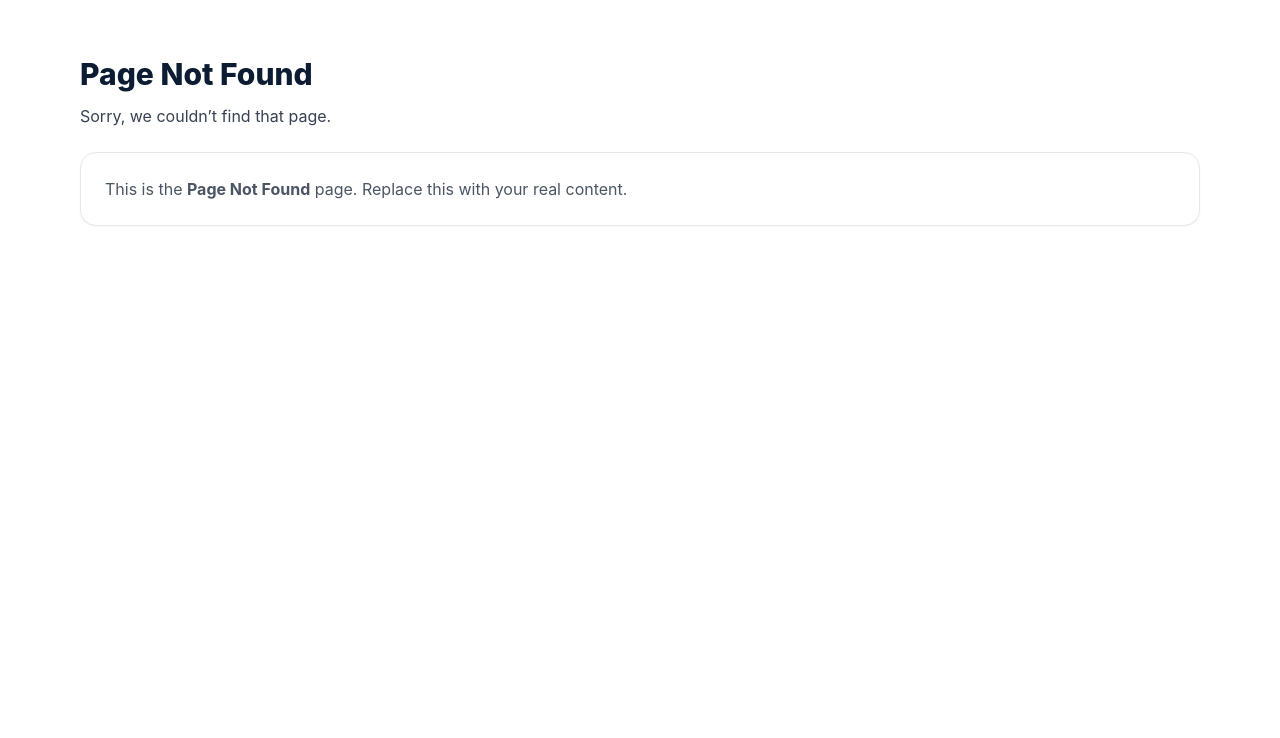
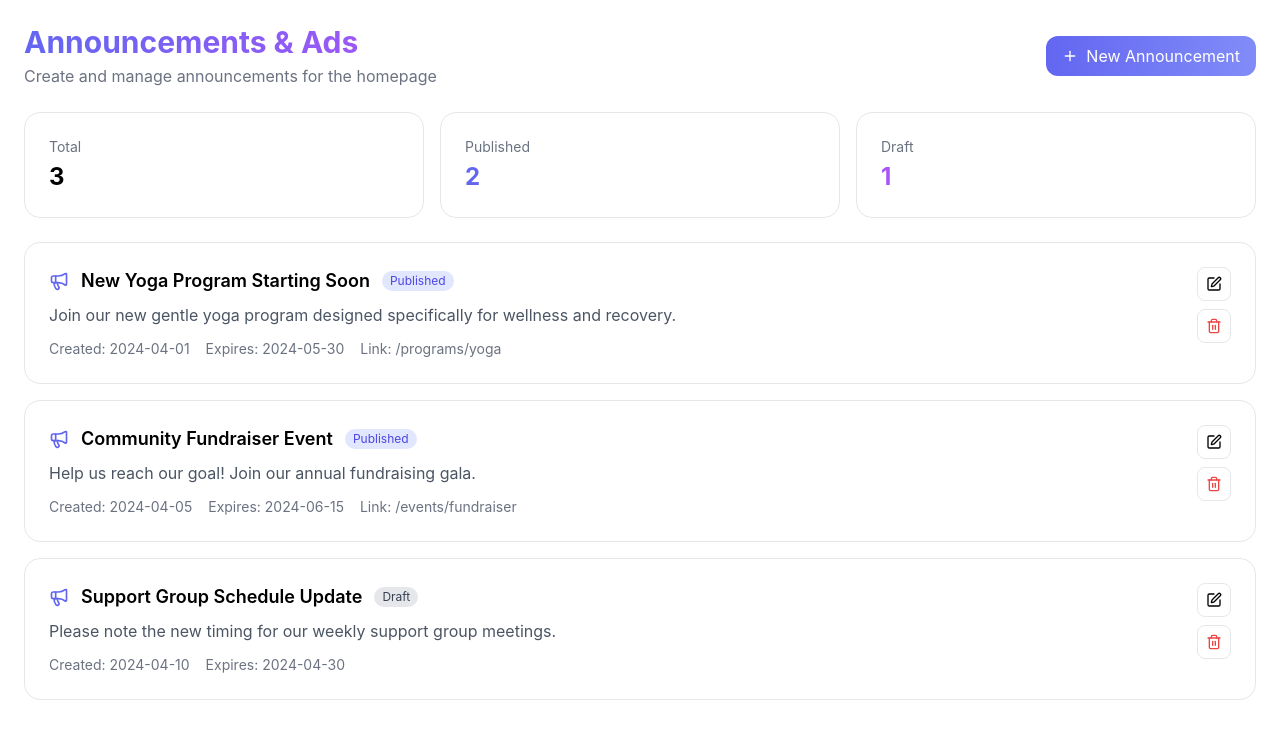
Before and after one commit to Aman-1603/HopeSpring, a React (Create React App) app in the folder hope_spring/: page /admin/announcements in a window 1280 px wide. Before the commit this address had no page. Shown: the top 738 px of the page. Built offline with nearby package versions, Linux system fonts and the light colour scheme.

Commit message:
Announcements page added.

```diff
--- /dev/null
+++ b/hope_spring/src/AdminSection/Announcements.jsx
@@ -0,0 +1,267 @@
+import { useState } from "react";
+import { Megaphone, Plus, Edit, Trash2, Image as ImageIcon } from "lucide-react";
+
+// Mock announcements
+const mockAnnouncements = [
+  {
+    id: 1,
+    title: "New Yoga Program Starting Soon",
+    description:
+      "Join our new gentle yoga program designed specifically for wellness and recovery.",
+    image: null,
+    link: "/programs/yoga",
+    expiryDate: "2024-05-30",
+    published: true,
+    createdDate: "2024-04-01",
+  },
+  {
+    id: 2,
+    title: "Community Fundraiser Event",
+    description: "Help us reach our goal! Join our annual fundraising gala.",
+    image: null,
+    link: "/events/fundraiser",
+    expiryDate: "2024-06-15",
+    published: true,
+    createdDate: "2024-04-05",
+  },
+  {
+    id: 3,
+    title: "Support Group Schedule Update",
+    description:
+      "Please note the new timing for our weekly support group meetings.",
+    image: null,
+    link: null,
+    expiryDate: "2024-04-30",
+    published: false,
+    createdDate: "2024-04-10",
+  },
+];
+
+const Announcements = () => {
+  const [announcements, setAnnouncements] = useState(mockAnnouncements);
+  const [showForm, setShowForm] = useState(false);
+
+  const [form, setForm] = useState({
+    title: "",
+    description: "",
+    link: "",
+    expiryDate: "",
+    published: true,
+  });
+
+  const activeAnnouncements = announcements.filter((a) => a.published).length;
+
+  const handleCreate = () => {
+    if (!form.title || !form.description) {
+      alert("Title and description are required");
+      return;
+    }
+
+    const newAnnouncement = {
+      id: announcements.length + 1,
+      title: form.title,
+      description: form.description,
+      image: null,
+      link: form.link || null,
+      expiryDate: form.expiryDate || "",
+      published: form.published,
+      createdDate: new Date().toISOString().slice(0, 10),
+    };
+
+    setAnnouncements((prev) => [newAnnouncement, ...prev]);
+    setShowForm(false);
+    setForm({
+      title: "",
+      description: "",
+      link: "",
+      expiryDate: "",
+      published: true,
+    });
+  };
+
+  const handleDelete = (id) => {
+    setAnnouncements((prev) => prev.filter((a) => a.id !== id));
+  };
+
+  return (
+    <div className="space-y-6 p-6">
+      {/* Header */}
+      <div className="flex flex-col sm:flex-row justify-between items-start sm:items-center gap-4">
+        <div>
+          <h1 className="text-3xl font-bold bg-gradient-to-r from-indigo-500 to-purple-500 bg-clip-text text-transparent">
+            Announcements & Ads
+          </h1>
+          <p className="text-gray-500 mt-1">
+            Create and manage announcements for the homepage
+          </p>
+        </div>
+        <button
+          onClick={() => setShowForm((prev) => !prev)}
+          className="flex items-center gap-2 px-4 py-2 rounded-xl bg-gradient-to-r from-indigo-500 to-indigo-400 text-white hover:opacity-90 transition-all"
+        >
+          <Plus className="w-4 h-4" />
+          New Announcement
+        </button>
+      </div>
+
+      {/* Stats */}
+      <div className="grid grid-cols-2 lg:grid-cols-3 gap-4">
+        <div className="rounded-2xl border p-6">
+          <p className="text-sm text-gray-500">Total</p>
+          <h3 className="text-2xl font-bold mt-1">{announcements.length}</h3>
+        </div>
+        <div className="rounded-2xl border p-6">
+          <p className="text-sm text-gray-500">Published</p>
+          <h3 className="text-2xl font-bold text-indigo-500 mt-1">
+            {activeAnnouncements}
+          </h3>
+        </div>
+        <div className="rounded-2xl border p-6">
+          <p className="text-sm text-gray-500">Draft</p>
+          <h3 className="text-2xl font-bold text-purple-500 mt-1">
+            {announcements.length - activeAnnouncements}
+          </h3>
+        </div>
+      </div>
+
+      {/* Create Form */}
+      {showForm && (
+        <div className="rounded-2xl border p-6 space-y-4">
+          <h2 className="text-xl font-semibold">Create New Announcement</h2>
+
+          <div>
+            <label className="text-sm font-medium block mb-1">Title</label>
+            <input
+              type="text"
+              placeholder="Enter title..."
+              value={form.title}
+              onChange={(e) => setForm((f) => ({ ...f, title: e.target.value }))}
+              className="w-full border rounded-xl px-3 py-2 focus:outline-none focus:ring focus:ring-indigo-300"
+            />
+          </div>
+
+          <div>
+            <label className="text-sm font-medium block mb-1">Description</label>
+            <textarea
+              placeholder="Enter description..."
+              value={form.description}
+              onChange={(e) =>
+                setForm((f) => ({ ...f, description: e.target.value }))
+              }
+              className="w-full border rounded-xl px-3 py-2 min-h-[100px] focus:outline-none focus:ring focus:ring-indigo-300"
+            />
+          </div>
+
+          <div className="grid grid-cols-1 sm:grid-cols-2 gap-4">
+            <div>
+              <label className="text-sm font-medium block mb-1">
+                Link (optional)
+              </label>
+              <input
+                type="text"
+                placeholder="/programs/..."
+                value={form.link}
+                onChange={(e) => setForm((f) => ({ ...f, link: e.target.value }))}
+                className="w-full border rounded-xl px-3 py-2 focus:outline-none focus:ring focus:ring-indigo-300"
+              />
+            </div>
+            <div>
+              <label className="text-sm font-medium block mb-1">
+                Expiry Date
+              </label>
+              <input
+                type="date"
+                value={form.expiryDate}
+                onChange={(e) =>
+                  setForm((f) => ({ ...f, expiryDate: e.target.value }))
+                }
+                className="w-full border rounded-xl px-3 py-2 focus:outline-none focus:ring focus:ring-indigo-300"
+              />
+            </div>
+          </div>
+
+          <button
+            className="flex items-center gap-2 border px-4 py-2 rounded-xl hover:bg-gray-50 transition-all"
+          >
+            <ImageIcon className="w-4 h-4" />
+            Upload Image
+          </button>
+
+          <div className="flex items-center justify-between pt-4">
+            <label className="flex items-center gap-2 text-sm">
+              <input
+                type="checkbox"
+                checked={form.published}
+                onChange={(e) =>
+                  setForm((f) => ({ ...f, published: e.target.checked }))
+                }
+              />
+              Publish immediately
+            </label>
+            <div className="flex gap-2">
+              <button
+                onClick={() => setShowForm(false)}
+                className="border rounded-xl px-4 py-2 hover:bg-gray-50 transition-all"
+              >
+                Cancel
+              </button>
+              <button
+                onClick={handleCreate}
+                className="rounded-xl bg-gradient-to-r from-indigo-500 to-indigo-400 text-white px-4 py-2 hover:opacity-90"
+              >
+                Create Announcement
+              </button>
+            </div>
+          </div>
+        </div>
+      )}
+
+      {/* Announcements List */}
+      <div className="space-y-4">
+        {announcements.map((a) => (
+          <div
+            key={a.id}
+            className="rounded-2xl border p-6 hover:shadow-md transition-all"
+          >
+            <div className="flex flex-col sm:flex-row justify-between gap-4">
+              <div className="flex-1">
+                <div className="flex items-center gap-3 mb-2">
+                  <Megaphone className="w-5 h-5 text-indigo-500" />
+                  <h3 className="text-lg font-semibold">{a.title}</h3>
+                  <span
+                    className={`px-2 py-0.5 text-xs rounded-full ${
+                      a.published
+                        ? "bg-indigo-100 text-indigo-600"
+                        : "bg-gray-200 text-gray-700"
+                    }`}
+                  >
+                    {a.published ? "Published" : "Draft"}
+                  </span>
+                </div>
+                <p className="text-gray-600 mb-3">{a.description}</p>
+                <div className="flex flex-wrap gap-4 text-sm text-gray-500">
+                  <span>Created: {a.createdDate}</span>
+                  <span>Expires: {a.expiryDate}</span>
+                  {a.link && <span>Link: {a.link}</span>}
+                </div>
+              </div>
+              <div className="flex sm:flex-col gap-2">
+                <button className="border rounded-lg p-2 hover:bg-gray-50">
+                  <Edit className="w-4 h-4" />
+                </button>
+                <button
+                  onClick={() => handleDelete(a.id)}
+                  className="border rounded-lg p-2 text-red-500 hover:bg-red-50"
+                >
+                  <Trash2 className="w-4 h-4" />
+                </button>
+              </div>
+            </div>
+          </div>
+        ))}
+      </div>
+    </div>
+  );
+};
+
+export default Announcements;
--- a/hope_spring/src/App.js
+++ b/hope_spring/src/App.js
@@ -48,6 +48,8 @@
 import ProgramManagement from "./AdminSection/AddProgram";
 import ActiveProgramsPage from "./AdminSection/ActiveProgramsPage";
 import AdminEventCalendar from "./AdminSection/AdminEventCalendar";
+import AdminSettings from "./AdminSection/AdminSettings";
+import Announcements from "./AdminSection/Announcements";
 
 export default function App() {
   const location = useLocation();
@@ -118,7 +120,8 @@
           <Route path="/admin/add-programs" element={<ProgramManagement />} />
           <Route path="/admin/activeprogram" element={<ActiveProgramsPage />} />
           <Route path="/admin/EventCalendar" element={<AdminEventCalendar />} />
-
+          <Route path="/admin/settings" element={<AdminSettings/>}/>
+          <Route path="/admin/announcements" element={<Announcements/>}/>
 
           {/* 404 */}
           <Route path="*" element={<Page title="Page Not Found" intro="Sorry, we couldn’t find that page." />} />
```
